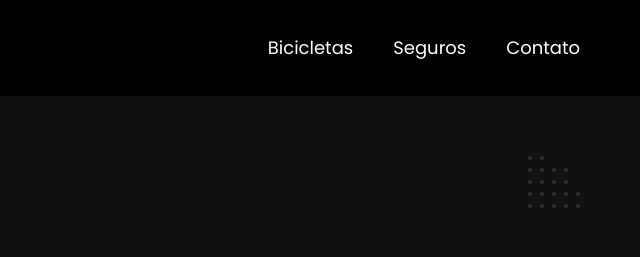
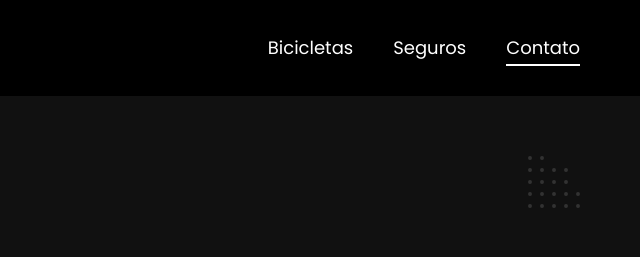
Before and after one commit to grsadrian/bikcraft, a plain HTML site: page contato.html in a window 1280 px wide. Shown: the top 257 px of the page, 640-1280 px from the left. Drawn offline with Linux system fonts and the light colour scheme.

Commit message:
style(header-menu): adicionado efeito de link ativo com javascript

```diff
--- a/css/global/header.css
+++ b/css/global/header.css
@@ -35,7 +35,8 @@
   position: absolute;
 }
 
-.header-menu a:hover:after {
+.header-menu a:hover:after,
+.header-menu a.ativo::after {
   width: 100%;
 }
 
```
